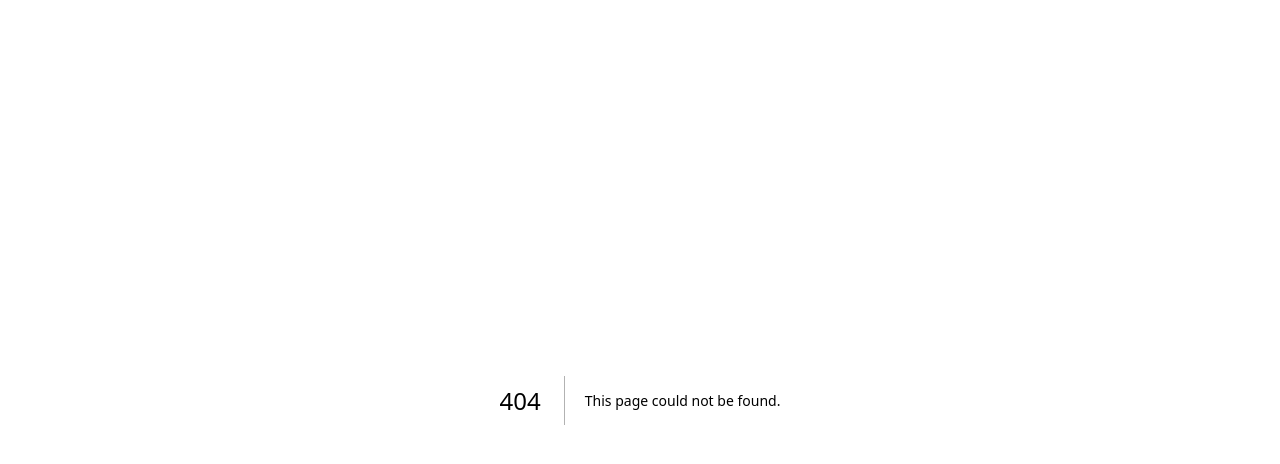
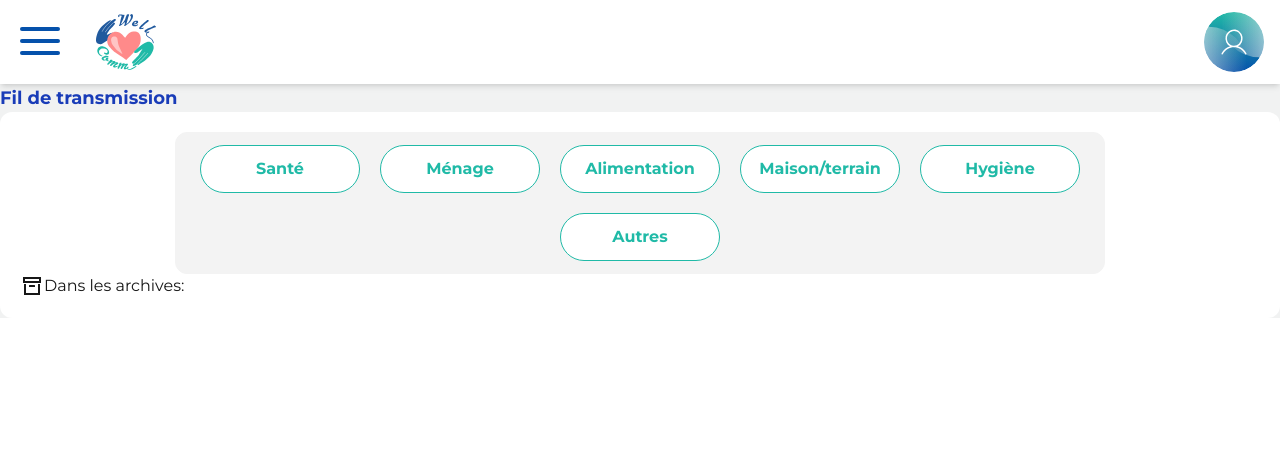
Before and after one commit to TheGamerFarmer/Well-Comm, a Next.js app in the folder site-web/: page /Fils in a window 1280 px wide. Before the commit this address had no page. Shown: the top 464 px of the page. Built offline with nearby package versions, Linux system fonts and the light colour scheme.

Commit message:
Début des fils

```diff
--- /dev/null
+++ b/site-web/app/Fils/page.tsx
@@ -0,0 +1,19 @@
+import {Button} from "@/components/ButtonMain";
+import Categories from "@/components/Categories";
+import HeaderLoged from "@/components/HeaderLoged";
+
+export default function ProfilAide() {
+    return (
+        <div className="bg-[#f1f2f2]">
+            <HeaderLoged/>
+            <p className="text-lg font-bold text-blue-800">Fil de transmission</p>
+            <div className="bg-white rounded-xl border-20 border-white flex-col items-center">
+                <Categories />
+                <div className="flex">
+                <svg xmlns="http://www.w3.org/2000/svg" width="24" height="24" viewBox="0 0 24 24"><path fill="currentColor" d="M20 21H4V10h2v9h12v-9h2zM3 3h18v6H3zm6.5 8h5c.28 0 .5.22.5.5V13H9v-1.5c0-.28.22-.5.5-.5M5 5v2h14V5z"/></svg>
+                <p>Dans les archives:</p>
+                </div>
+            </div>
+        </div>
+    );
+}
--- a/site-web/app/PopSupr/page.tsx
+++ b/site-web/app/PopSupr/page.tsx
@@ -1,22 +1,53 @@
+"use client";
+
 import {Button} from "@/components/ButtonMain";
+import { useState } from "react";
 
 export default function PopSupr() {
+    const [items, setItems] = useState<string[]>([]);
+    const [isOpen, setIsOpen] = useState(false);
+    const [name, setName] = useState("");
+
+    const handleSubmit = (e: React.FormEvent) => {
+        e.preventDefault();
+
+        if (!name.trim()) return;
+
+        setItems((prev) => [...prev, name]);
+        setName("");
+        setIsOpen(false);
+    };
+
     return (
         <div>
+
+            <button
+                onClick={() => setIsOpen(true)}
+                className="px-4 py-2 bg-[#0551ab] text-white rounded-full my-4">
+                Supprimer
+            </button>
+
+
+        {isOpen && (
+            <div className="fixed inset-0 bg-black/50 flex items-center justify-center z-50">
+                <div className="bg-white p-6 rounded-2xl w-[400px]">
+
                             <div className="flex justify-center items-center flex-col gap-y-4">
                                 <img src="/images/icon-attention2x.png" alt="Attention" width={50}/>
                                 <p className="font-bold text-blue-800 text-xl">Voulez-vous supprimer ?</p>
                                 <p>Ceci sera supprimé définitivement.</p>
                                 <div className="flex gap-4 justify-between mb-4">
-                <Button variant="secondary">
+                                    <Button variant="secondary" type="submit" onClick={() => setIsOpen(false)}>
                                         Oui
                                     </Button>
-                <Button type="submit">
+                                    <Button onClick={() => setIsOpen(false)}>
                                         Non
                                     </Button>
                                 </div>
                             </div>
-
+                </div>
+            </div>
+        )}
             <div className="flex justify-center items-center flex-col gap-y-4">
                 <form>
                     <label className="flex font-bold text-blue-800 text-xl font-bold text-left text-[#727272]">Invitation</label>
@@ -31,7 +62,7 @@ export default function PopSupr() {
                     </Button>
                 </div>
         </div>
+    </div>
 
-    </div>
     );
 }
--- a/site-web/app/ProfilAide/page.tsx
+++ b/site-web/app/ProfilAide/page.tsx
@@ -15,27 +15,27 @@ export default function ProfilAide() {
                 <div className="flex flex-col md:flex-row gap-4">
                     <div>
                         <label className="flex font-montserrat text-sm font-bold text-left text-[#727272]">Prénom</label>
-                        <input className="h-[50px] self-stretch flex flex flex-row justify-between items-start py-[14px] ph-4 rounded-lg border #dfdfdf border-solid bg-[#fff]h-10 rounded-lg border-2 border-[#dfdfdf] mb-4 mt-1 p-3 text-black" type="text"/>
+                        <input className="h-[50px] bg-white self-stretch flex flex flex-row justify-between items-start py-[14px] ph-4 rounded-lg border #dfdfdf border-solid bg-[#fff]h-10 rounded-lg border-2 border-[#dfdfdf] mb-4 mt-1 p-3 text-black" type="text"/>
                     </div>
                     <div>
                         <label className="flex font-montserrat text-sm font-bold text-left text-[#727272]">Nom</label>
-                        <input className="h-[50px] self-stretch flex flex flex-row justify-between items-start py-[14px] ph-4 rounded-lg border #dfdfdf border-solid bg-[#fff]h-10 rounded-lg border-2 border-[#dfdfdf] mb-4 mt-1 p-3 text-black" type="text"/>
+                        <input className="h-[50px] bg-white self-stretch flex flex flex-row justify-between items-start py-[14px] ph-4 rounded-lg border #dfdfdf border-solid bg-[#fff]h-10 rounded-lg border-2 border-[#dfdfdf] mb-4 mt-1 p-3 text-black" type="text"/>
                     </div>
                 </div>
 
                     <div className="flex flex-col md:flex-row  gap-4">
                         <div>
                             <label className="flex font-montserrat text-sm font-bold text-left text-[#727272]">Date de naissance</label>
-                            <input type="date" className=" w-[256.2] h-[50px] self-stretch flex flex flex-row justify-between items-start py-[14px] ph-4 rounded-lg border #dfdfdf border-solid bg-[#fff]h-10 rounded-lg border-2 border-[#dfdfdf] mb-4 mt-1 p-3 text-black"/>
+                            <input type="date" className=" w-[256.2] h-[50px] bg-white self-stretch flex flex flex-row justify-between items-start py-[14px] ph-4 rounded-lg border #dfdfdf border-solid bg-[#fff]h-10 rounded-lg border-2 border-[#dfdfdf] mb-4 mt-1 p-3 text-black"/>
                         </div>
                         <div>
                             <label className="flex font-montserrat text-sm font-bold text-left text-[#727272]">Numéro de téléphone</label>
-                            <input type="tel" className="h-[50px] self-stretch flex flex flex-row justify-between items-start py-[14px] ph-4 rounded-lg border #dfdfdf border-solid bg-[#fff]h-10 rounded-lg border-2 border-[#dfdfdf] mb-4 mt-1 p-3 text-black"/>
+                            <input type="tel" className="h-[50px] bg-white self-stretch flex flex flex-row justify-between items-start py-[14px] ph-4 rounded-lg border #dfdfdf border-solid bg-[#fff]h-10 rounded-lg border-2 border-[#dfdfdf] mb-4 mt-1 p-3 text-black"/>
                         </div>
                     </div>
                 <div className="w-full">
                 <label className="flex font-montserrat text-sm font-bold text-left text-[#727272]">Informations complémentaires</label>
-                <textarea className="h-[100px] w-full self-stretch flex flex flex-row justify-between items-start py-[14px] ph-4 rounded-lg border #dfdfdf border-solid bg-[#fff]h-10 rounded-lg border-2 border-[#dfdfdf] mb-4 mt-1 p-3 text-black"></textarea>
+                <textarea className="h-[100px] w-full bg-white self-stretch flex flex flex-row justify-between items-start py-[14px] ph-4 rounded-lg border #dfdfdf border-solid bg-[#fff]h-10 rounded-lg border-2 border-[#dfdfdf] mb-4 mt-1 p-3 text-black"></textarea>
                 </div>
                 <div className="flex gap-4 justify-end">
                     <Button variant="">
--- a/site-web/components/Categories.tsx
+++ b/site-web/components/Categories.tsx
@@ -2,7 +2,8 @@ import {Button} from "@/components/ButtonMain";
 
 export default function Categories(){
     return (
-        <div className=" w-full grid  sm:flex sm:flex-row flex-wrap items-center justify-center gap-3 sm:gap-5 bg-[#f3f3f3] border border-[#f3f3f3] rounded-xl p-3">
+        <div className="flex justify-center items-center">
+        <div className=" w-[75%] grid  sm:flex sm:flex-row flex-wrap items-center justify-center gap-3 sm:gap-5 bg-[#f3f3f3] border border-[#f3f3f3] rounded-xl p-3">
             <Button variant="secondary">
                 Santé
             </Button>
@@ -22,5 +23,6 @@ export default function Categories(){
                 Autres
             </Button>
         </div>
+        </div>
     );
 }
```
Lines whose indentation alone changed are shown as unchanged.
